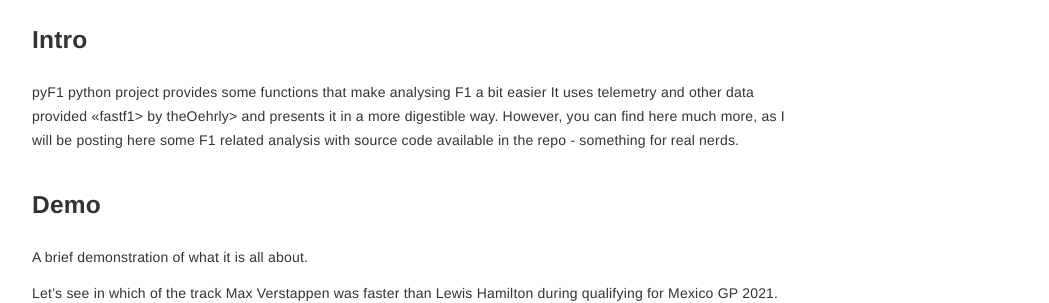
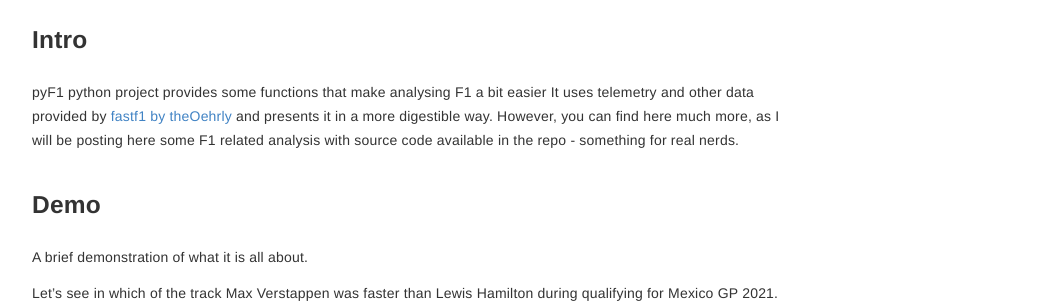
Before and after one commit to michalcie/pyF1, a Jekyll site: the page built from index.md, in a window 1280 px wide. Shown: the part 256-559 px from the top of the page, without its empty margins (223-1272 px from the left). Built offline with Jekyll 4.4.1, drawn with Linux system fonts in a browser that asks for light colours; part of the change alters nothing that is shown; some of the changed text lies outside the part shown.

```diff
--- a/index.md
+++ b/index.md
@@ -10,7 +10,7 @@ Checkout GitHub repository [ pyF1 repository](https://github.com/michalcie/pyF1)
 ## Intro
 
 pyF1 python project provides some functions that make analysing F1 a bit easier
-It uses telemetry and other data provided <<fastf1> by theOehrly> and presents it
+It uses telemetry and other data provided by [fastf1 by theOehrly](https://theoehrly.github.io/Fast-F1/fastf1.html) and presents it
 in a more digestible way. However, you can find here much more, as I will be posting
 here some F1 related analysis with source code available in the repo - something for
 real nerds.
@@ -75,11 +75,11 @@ PER    81.52525
 BOT    83.579
 
 ## Documentation
-Some basic docs can be found in <doc> [ documentation post](https://michalcie.github.io/pyF1/pyf1/2022-01-02-Docs.html)
+Some basic docs can be found in [documentation post](https://michalcie.github.io/pyF1/pyf1/2022-01-02-Docs.html)
 
 ## License
 
-Copyright 2022 michalcie.
+Copyright 2022, michalcie.
 
 Built with theme
 [![Jekyll Themes](https://img.shields.io/badge/featured%20on-JekyllThemes-red.svg)](https://jekyll-themes.com/jekyll-gitbook/)
```
